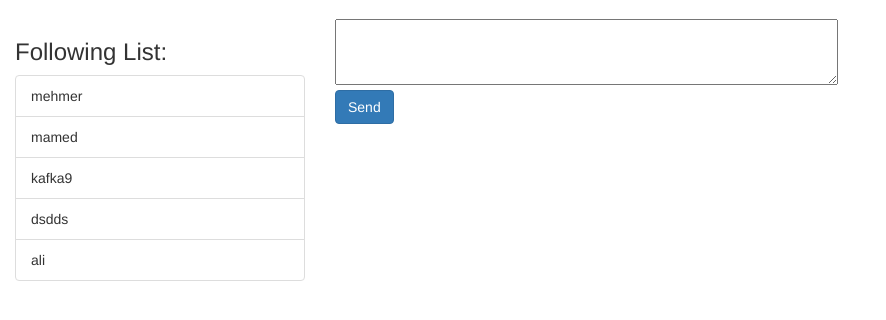
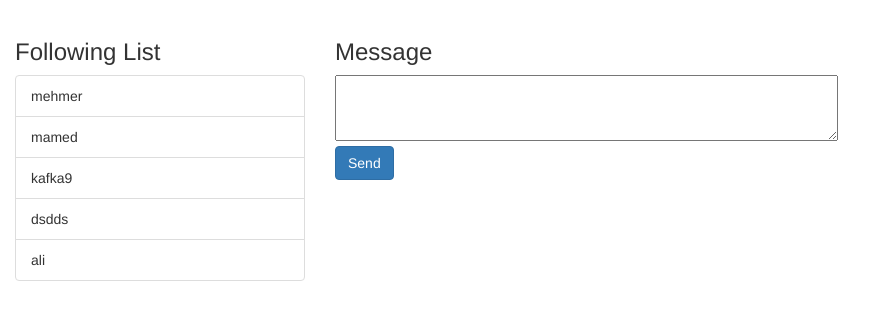
Before and after one commit to muhammadhamzakhan/CS353Bilkent, a PHP site: page /messages.php?recipient=mehmer in a window 1280 px wide. Shown: the part 51-371 px from the top of the page, without its empty margins (0-886 px from the left). Run offline with PHP 8.4, Linux system fonts and the light colour scheme; a user stored in the database is signed in; data comes from the database, SQL or seed files in the repository; data that the repository does not hold is empty.

Commit message:
implemented gui

```diff
--- a/code/messages.php
+++ b/code/messages.php
@@ -47,7 +47,7 @@
 	<meta charset="utf-8">
 	<meta http-equiv="X-UA-Compatible" content="IE=edge">
 	<meta name="viewport" content="width=device-width, initial-scale=1">
-	<title>Untitled Document</title>
+	<title>Messages</title>
 	<!-- Bootstrap -->
 	<link href="css/bootstrap.css" rel="stylesheet">
 
@@ -94,7 +94,7 @@
     </nav>
 				<div class="row">
 					<div class="col-sm-3" id="friendlist">
-						<h3>Following List:</h3>
+						<h3>Following List</h3>
 						<!-- Show the list of available users -->
 						<ul class="list-group">
 							<?php
@@ -164,7 +164,7 @@
 
 										//generate the form
 										?>
-
+										<h3>Message</h3>
 										<div>
 										<form name="send_msg" method="post">
 											<textarea name="message_field" rows="3" style="width:100%;"></textarea>
```
